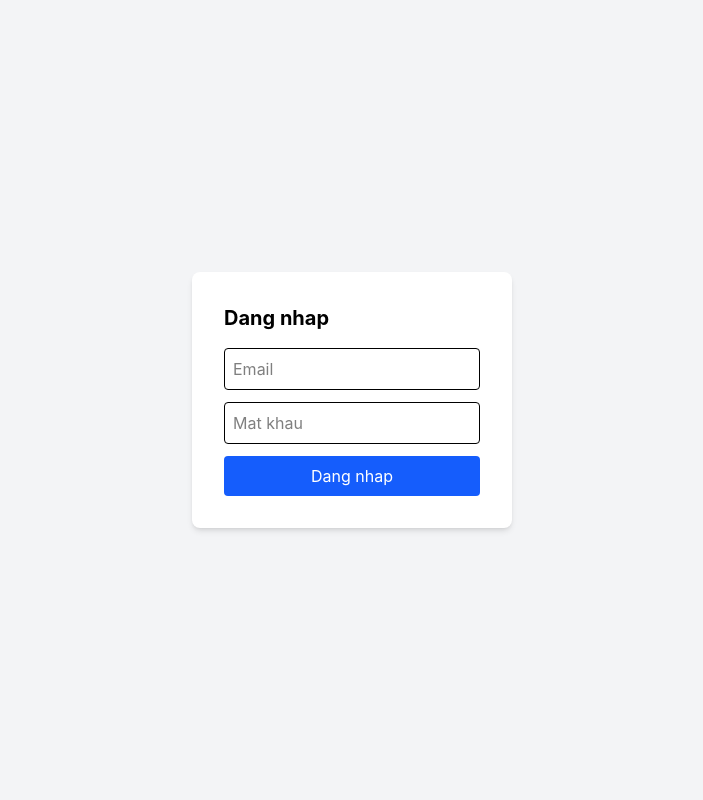
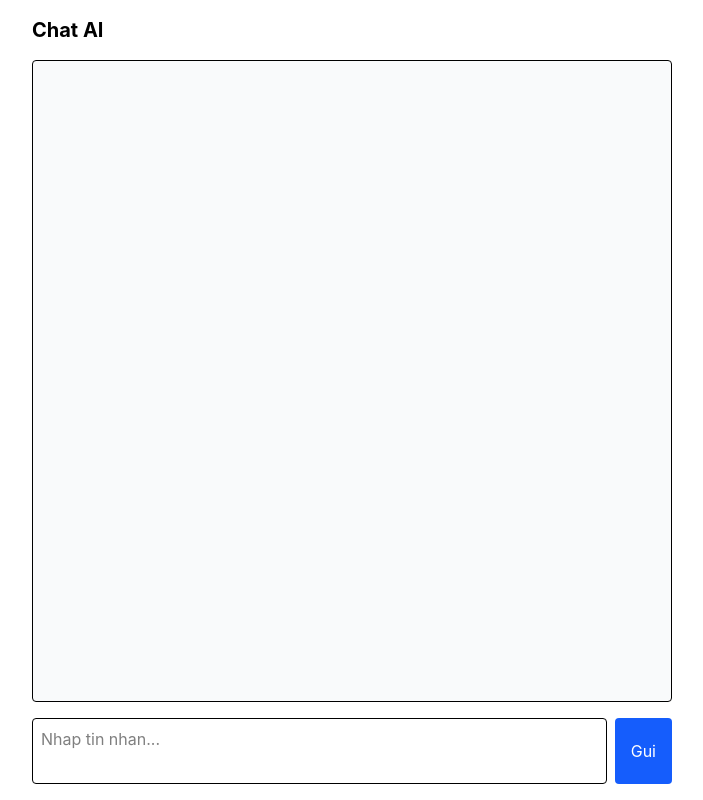
Before and after one commit to ankoi2k5/enterprise-ai-automation-platform, a React (Vite) app in the folder frontend/: page /chat in a window 1280 px wide. Before the commit this address led to /login. Shown: the whole page, without its empty margins (288-991 px from the left). Built offline with nearby package versions, Linux system fonts and the light colour scheme; sample sign-in values are in the browser's storage.

Commit message:
feat: giao dien Chat AI hoan chinh, ket noi Gemini qua React

```diff
--- a/frontend/src/App.tsx
+++ b/frontend/src/App.tsx
@@ -1,6 +1,7 @@
 import { BrowserRouter, Routes, Route, Navigate } from 'react-router-dom'
 import Login from './pages/Login'
 import Users from './pages/Users'
+import Chat from './pages/Chat'
 
 function PrivateRoute({ children }: { children: React.ReactNode }) {
     const token = localStorage.getItem('token')
@@ -21,6 +22,14 @@ function App() {
                     }
                 />
                 <Route path="*" element={<Navigate to="/login" />} />
+                <Route
+                    path="/chat"
+                    element={
+                        <PrivateRoute>
+                            <Chat />
+                        </PrivateRoute>
+                    }
+                />
             </Routes>
         </BrowserRouter>
     )
--- /dev/null
+++ b/frontend/src/pages/Chat.tsx
@@ -0,0 +1,82 @@
+import { useState, useRef, useEffect } from 'react'
+import api from '../api'
+
+interface Message {
+    role: 'user' | 'ai'
+    text: string
+}
+
+function Chat() {
+    const [messages, setMessages] = useState<Message[]>([])
+    const [input, setInput] = useState('')
+    const [loading, setLoading] = useState(false)
+    const bottomRef = useRef<HTMLDivElement>(null)
+
+    useEffect(() => {
+        bottomRef.current?.scrollIntoView({ behavior: 'smooth' })
+    }, [messages])
+
+    const sendMessage = async () => {
+        if (!input.trim()) return
+        const userMsg: Message = { role: 'user', text: input }
+        setMessages((prev) => [...prev, userMsg])
+        setInput('')
+        setLoading(true)
+
+        try {
+            const res = await api.post('/chat', { message: userMsg.text })
+            setMessages((prev) => [...prev, { role: 'ai', text: res.data.reply }])
+        } catch (err) {
+            setMessages((prev) => [...prev, { role: 'ai', text: 'Loi: khong the ket noi AI' }])
+        } finally {
+            setLoading(false)
+        }
+    }
+
+    const handleKeyDown = (e: React.KeyboardEvent) => {
+        if (e.key === 'Enter' && !e.shiftKey) {
+            e.preventDefault()
+            sendMessage()
+        }
+    }
+
+    return (
+        <div className="flex flex-col h-screen p-4 max-w-2xl mx-auto">
+            <h1 className="text-xl font-bold mb-4">Chat AI</h1>
+            <div className="flex-1 overflow-y-auto border rounded p-4 mb-4 space-y-3 bg-gray-50">
+                {messages.map((m, i) => (
+                    <div key={i} className={`flex ${m.role === 'user' ? 'justify-end' : 'justify-start'}`}>
+                        <div
+                            className={`px-4 py-2 rounded-lg max-w-[75%] whitespace-pre-wrap ${
+                                m.role === 'user' ? 'bg-blue-600 text-white' : 'bg-white border'
+                            }`}
+                        >
+                            {m.text}
+                        </div>
+                    </div>
+                ))}
+                {loading && <div className="text-gray-400 italic">AI dang tra loi...</div>}
+                <div ref={bottomRef} />
+            </div>
+            <div className="flex gap-2">
+        <textarea
+            className="flex-1 border rounded p-2 resize-none"
+            rows={2}
+            placeholder="Nhap tin nhan..."
+            value={input}
+            onChange={(e) => setInput(e.target.value)}
+            onKeyDown={handleKeyDown}
+        />
+                <button
+                    onClick={sendMessage}
+                    disabled={loading}
+                    className="bg-blue-600 text-white px-4 py-2 rounded hover:bg-blue-700 disabled:opacity-50"
+                >
+                    Gui
+                </button>
+            </div>
+        </div>
+    )
+}
+
+export default Chat
--- a/frontend/src/pages/Users.tsx
+++ b/frontend/src/pages/Users.tsx
@@ -1,5 +1,6 @@
 import { useEffect, useState } from 'react'
 import api from '../api'
+import { useNavigate } from 'react-router-dom'
 
 interface User {
     id: number
@@ -13,7 +14,7 @@ function Users() {
     const fullName = localStorage.getItem('fullName')
     const role = localStorage.getItem('role')
     const isAdmin = role === 'ADMIN'
-
+    const navigate = useNavigate()
     const loadUsers = () => {
         api.get('/users')
             .then((res) => setUsers(res.data))
@@ -45,9 +46,14 @@ function Users() {
                 <h1 className="text-2xl font-bold">
                     Xin chao, {fullName} <span className="text-sm text-gray-500">({role})</span>
                 </h1>
-                <button onClick={handleLogout} className="bg-red-500 text-white px-4 py-2 rounded">
-                    Dang xuat
-                </button>
+                <div className="flex gap-2">
+                    <button onClick={() => navigate('/chat')} className="bg-green-600 text-white px-4 py-2 rounded">
+                        Chat AI
+                    </button>
+                    <button onClick={handleLogout} className="bg-red-500 text-white px-4 py-2 rounded">
+                        Dang xuat
+                    </button>
+                </div>
             </div>
             <h2 className="text-lg font-semibold mb-2">Danh sach Users</h2>
             <table className="w-full border-collapse">
```
